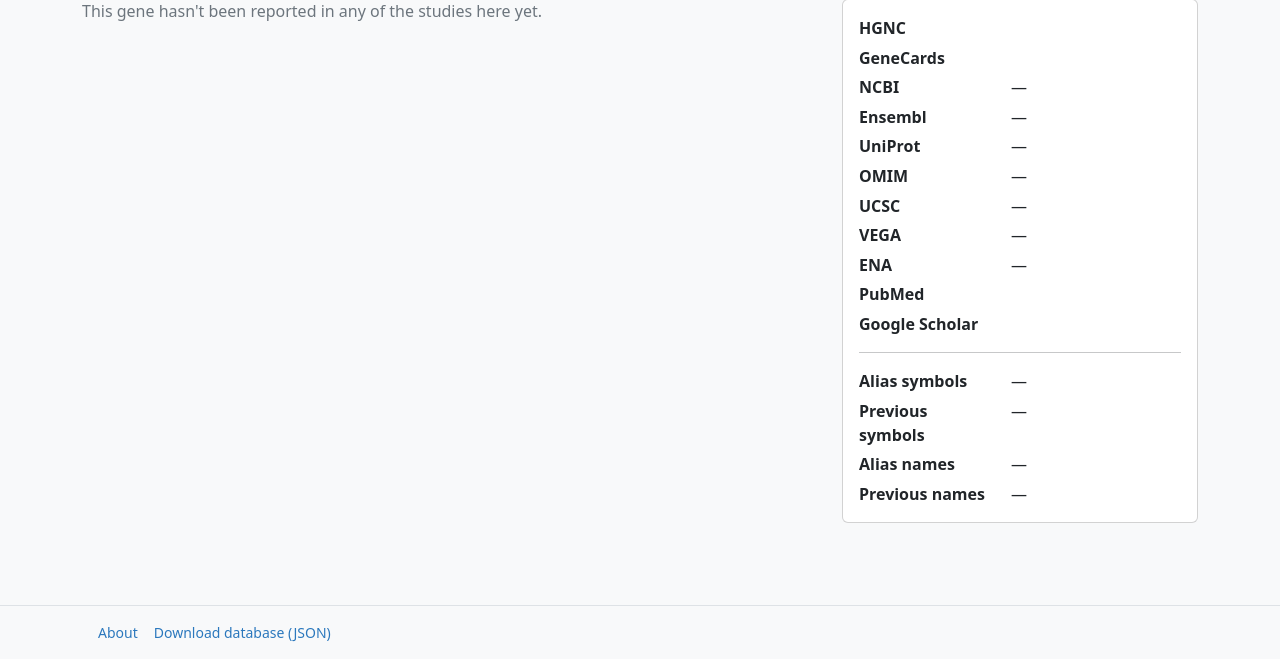
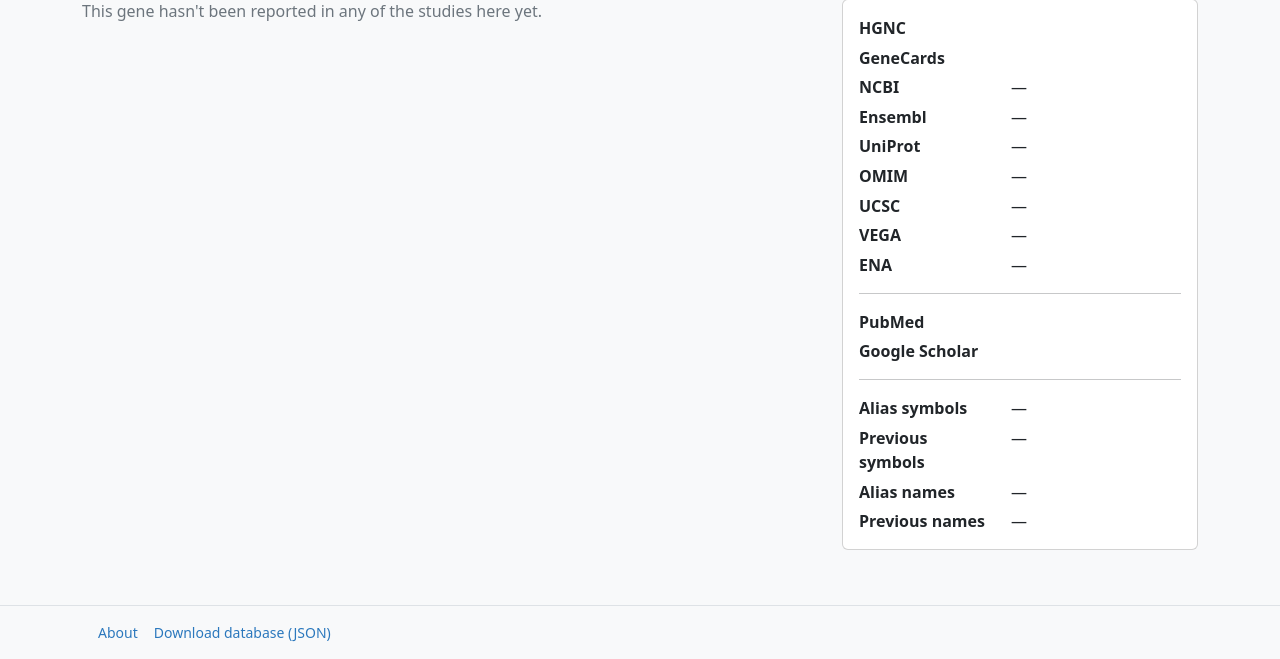
Before and after one commit to ruvilonix/sick-genes, a Django app: template sickgenes/templates/sickgenes/gene_detail.html in a window 1280 px wide. Shown: the part 141-800 px from the top of the page. Run offline with Django 5.2, Linux system fonts and the light colour scheme; the template is opened without the code that fills it, so the values that code supplies are empty; some libraries are stand-ins or nearby versions.

Commit message:
add separation with search engine links

```diff
--- a/sickgenes/templates/sickgenes/gene_detail.html
+++ b/sickgenes/templates/sickgenes/gene_detail.html
@@ -77,6 +77,11 @@
                     <dt>ENA</dt>
                     <dd>{% for item in gene.ena_set.all %}<a href="https://www.ebi.ac.uk/ena/browser/view/{{ item.value }}" target="_blank" rel="noopener noreferrer">{{ item.value }}</a>{% if not forloop.last %}, {% endif %}{% empty %}—{% endfor %}</dd>
 
+                </dl>
+
+                <hr>
+
+                <dl class="gene-details mb-0">
                     <dt>PubMed</dt>
                     <dd><a href="{{ pubmed_url }}" title="{{ literature_query }}" target="_blank" rel="noopener noreferrer">{{ gene.symbol }}{% if literature_label %} and {{ literature_label }}{% endif %}</a></dd>
 
```
